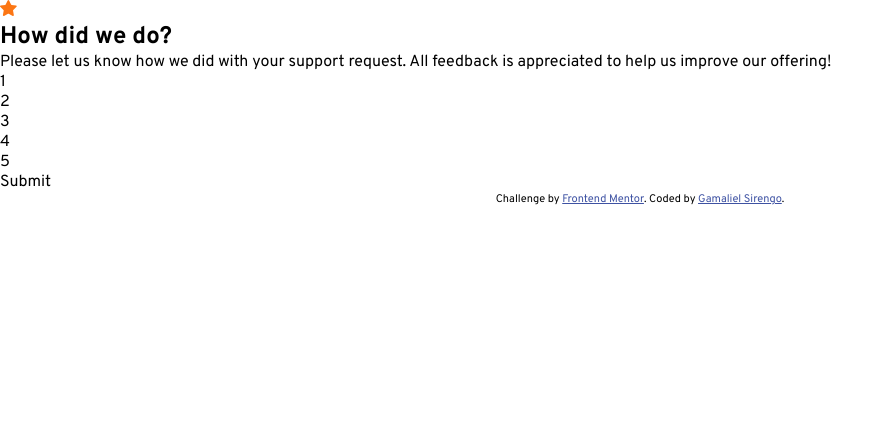
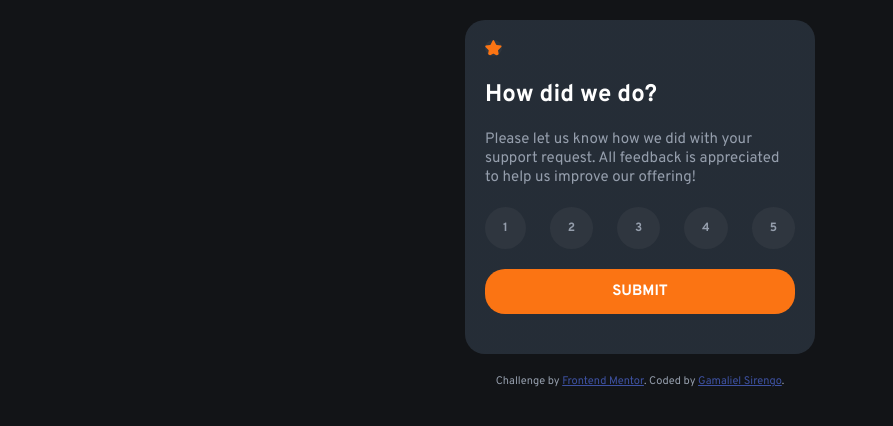
Before and after one commit to sirgama/Ratingcard, a plain HTML site: page index.html in a window 1280 px wide. Shown: the whole page, without its empty margins (0-893 px from the left). Drawn offline with Linux system fonts and the light colour scheme.

Commit message:
add styling for rating section

```diff
--- a/index.html
+++ b/index.html
@@ -15,7 +15,8 @@
 
 
   <div class="card">
-    <svg width="17" height="16" xmlns="http://www.w3.org/2000/svg"><path d="m9.067.43 1.99 4.031c.112.228.33.386.58.422l4.45.647a.772.772 0 0 1 .427 1.316l-3.22 3.138a.773.773 0 0 0-.222.683l.76 4.431a.772.772 0 0 1-1.12.813l-3.98-2.092a.773.773 0 0 0-.718 0l-3.98 2.092a.772.772 0 0 1-1.119-.813l.76-4.431a.77.77 0 0 0-.222-.683L.233 6.846A.772.772 0 0 1 .661 5.53l4.449-.647a.772.772 0 0 0 .58-.422L7.68.43a.774.774 0 0 1 1.387 0Z" fill="#FC7614"/></svg>
+    <div class="card-body">
+      <svg width="17" height="16" class="star" xmlns="http://www.w3.org/2000/svg"><path d="m9.067.43 1.99 4.031c.112.228.33.386.58.422l4.45.647a.772.772 0 0 1 .427 1.316l-3.22 3.138a.773.773 0 0 0-.222.683l.76 4.431a.772.772 0 0 1-1.12.813l-3.98-2.092a.773.773 0 0 0-.718 0l-3.98 2.092a.772.772 0 0 1-1.119-.813l.76-4.431a.77.77 0 0 0-.222-.683L.233 6.846A.772.772 0 0 1 .661 5.53l4.449-.647a.772.772 0 0 0 .58-.422L7.68.43a.774.774 0 0 1 1.387 0Z" fill="hsl(25, 97%, 53%)"/></svg>
       <h2>How did we do?</h2>
       <p>Please let us know how we did with your support request. All feedback is appreciated
         to help us improve our offering!</p>
@@ -27,7 +28,8 @@
         <div id="fi">5</div>
       </div>
       <div class="submit-btn">
-      Submit
+        SUBMIT
+      </div>
     </div>
   </div>
 
--- a/styles.css
+++ b/styles.css
@@ -5,6 +5,104 @@
     padding: 0;
     box-sizing: border-box;
     font-family: 'Overpass', sans-serif;
+
 }
+
+body{
+    margin: 0 auto;
+    background: hsl(216, 12%, 8%);
+    color: hsl(217, 12%, 63%);
+}
+
+.card{
+    margin: 20px auto;
+    width: 90%;
+    max-width: 350px;
+    padding: 10px;
+    display: flex;
+    flex-direction: column;
+    flex-basis: 250px;
+    border-radius: 20px;
+    background: linear-gradient(2deg, hsl(213, 19%, 18%), hsl(213, 19%, 18%), hsl(213, 19%, 18%));
+}
+.star{
+    background: rgb(47, 54, 63);
+    color: hsl(25, 97%, 53%);
+    border-radius: 50%;
+}
+h2{
+    color: hsl(0, 0%, 100%);
+    margin: 18px auto 10px;
+}
+p{
+    font-size: 15px;
+    margin: 20px auto;
+}
+.card-body{
+    padding: 10px;
+}
+.submit-btn{
+    background-color: hsl(25, 97%, 53%);
+    color: hsl(0, 0%, 100%);
+    text-align: center;
+    padding: 13px;
+    border-radius: 20px;
+    margin: 20px auto;
+    cursor: pointer;
+    font-weight: 700;
+    font-size: 15px;
+
+}
+.submit-btn:hover{
+    background-color: hsl(0, 0%, 100%);
+    color: hsl(25, 97%, 53%);
+    font-weight: 700;
+    font-size: 15px;
+}
+.rates{
+    display: flex;
+    justify-content: space-between;
+
+}
+#on, #tw, #tr, #fo, #fi{
+    padding: 13px 18px;
+    border-radius: 50%;
+    background: rgb(47, 54, 63);
+    font-size: 12px;
+    font-weight: 700;
+    cursor: pointer;
+}
+#on:hover, #tw:hover, #tr:hover, #fo:hover, #fi:hover{
+    background-color: hsl(25, 97%, 53%);
+    color: hsl(0, 0%, 100%);
+}
+
+
+#on::after, #tw::after, #tr::after, #fo::after, #fi::after{
+    background-color: hsl(217, 12%, 63%);
+}
+#on:active, #tw:active, #tr:active, #fo:active, #fi:active{
+    background-color: hsl(217, 12%, 63%);
+}
+
+
+
+
+
+
+
+
+
+
+
+
+
+
+
+
+
+
+
+
 .attribution { font-size: 11px; text-align: center; }
 .attribution a { color: hsl(228, 45%, 44%); }
```
Lines whose indentation alone changed are shown as unchanged.
